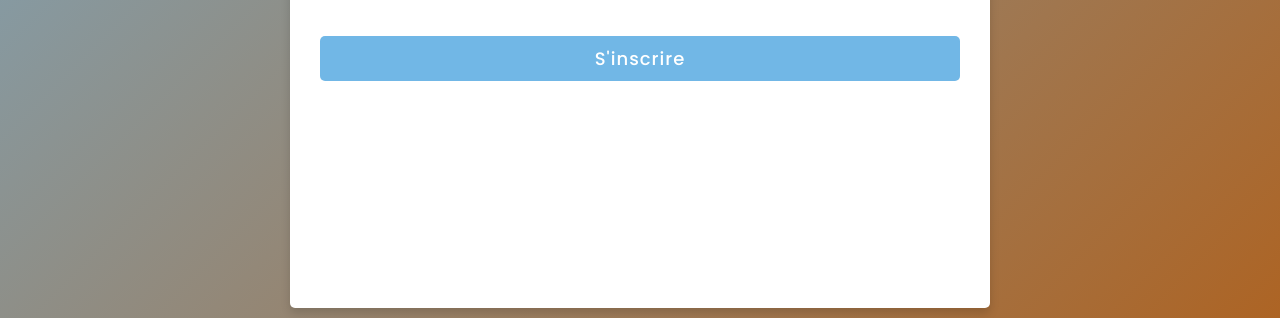
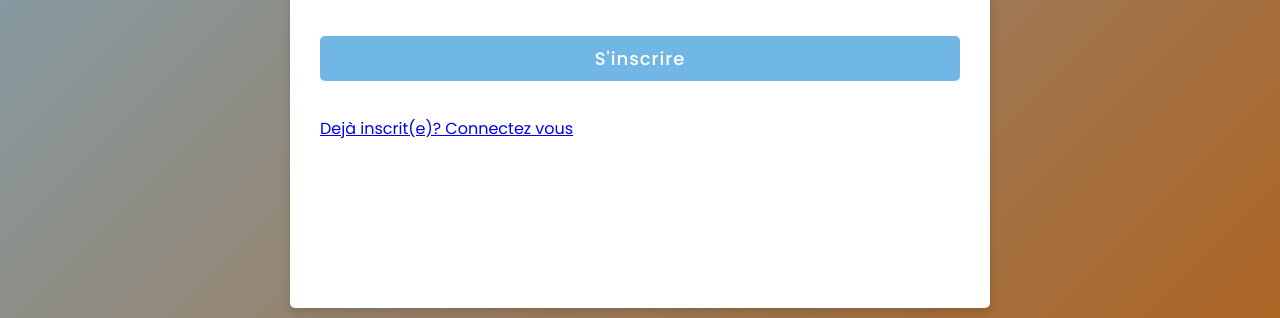
Before and after one commit to glouno/AgoraMarketplace, a PHP site: page /inscription_client.php in a window 1280 px wide. Shown: the part 882-1200 px from the top of the page. Run offline with PHP 8.4, Linux system fonts and the light colour scheme.

Commit message:
db_ins_v3

```diff
--- a/connexion_client.html
+++ b/connexion_client.php
@@ -27,6 +27,11 @@
         <div class="button">
           <input type="submit" value="Se connecter">
         </div>
+
+        <div class="address-box">
+            <span class="infos"> <a href="inscription_client.php">Pas encore inscrit(e) ? Inscrivez vous </a> </span>
+          </div>
+
       </form>
     </div>
   </div>
--- a/inscription_client.php
+++ b/inscription_client.php
@@ -180,6 +180,11 @@ if (isset($_POST['inserer']))
         <div class="button">
           <input type="submit" name ="inserer" id ="inserer" value="S'inscrire">
         </div>
+
+        <div class="address-box">
+            <span class="infos"> <a href="connexion_client.php">Dejà inscrit(e)? Connectez vous </a> </span>
+          </div>
+
       </form>
     </div>
   </div>
--- a/inscriptions_vendeurs.php
+++ b/inscriptions_vendeurs.php
@@ -38,7 +38,7 @@ if (isset($_POST['ajouter']))
           if($exec){
             $message[]='Inscription du  fournisseur validée';
           }else{
-            $message[]='Inscription non Validée ! verifiez tous les champs';
+            $message[]='Inscription non Validée ! Enregistrement existant';
           }
       }
 }
@@ -98,6 +98,7 @@ if (isset($_POST['ajouter']))
         <div class="button">
           <input type="submit" name ="ajouter" id ="ajouter" value="Ajouter">
         </div>
+
       </form>
     </div>
   </div>
```
Also changed, not shown: connexion_fournisseur.php (renamed from connexion_fournisseur.html).
